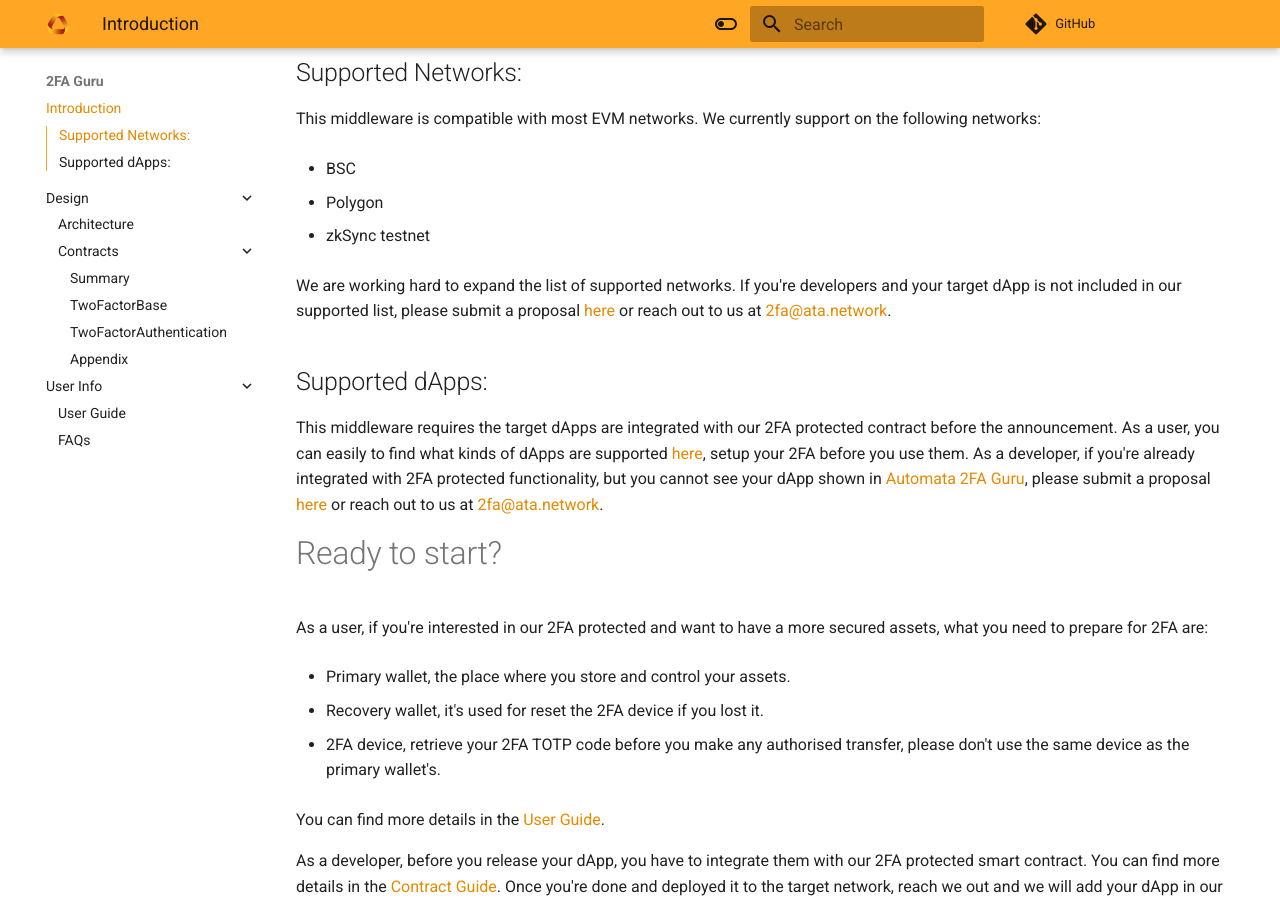
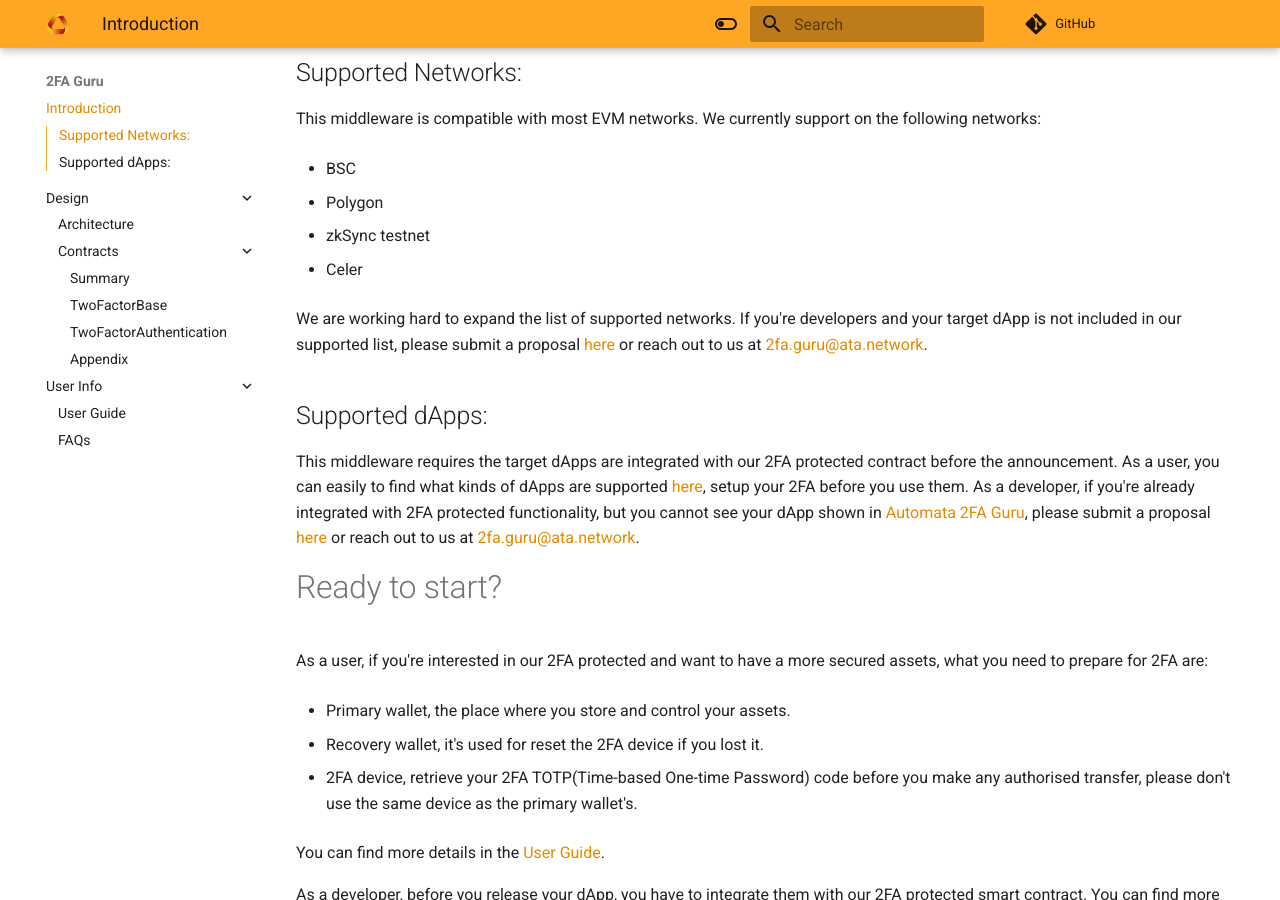
Before and after one commit to automata-network/docs, an MkDocs documentation site: the page built from docs/2fa/introduction.md, in a window 1280 px wide and 900 px high, scrolled down 433 px. Built offline with MkDocs 1.6.1 and Material for MkDocs 9.7.7, drawn with Linux system fonts in a browser that asks for light colours; nearby versions of some CDN libraries; comment, search, counter and statistics services are not loaded.

Commit message:
Update email address

```diff
--- a/docs/2fa/introduction.md
+++ b/docs/2fa/introduction.md
@@ -14,11 +14,13 @@
 
 - zkSync testnet
 
-We are working hard to expand the list of supported networks. If you're developers and your target dApp is not included in our supported list, please submit a proposal [here](https://forms.gle/xnwQZepySGiEyyNy9) or reach out to us at [2fa@ata.network](mailto:2fa@ata.network).
+- Celer
+
+We are working hard to expand the list of supported networks. If you're developers and your target dApp is not included in our supported list, please submit a proposal [here](https://forms.gle/xnwQZepySGiEyyNy9) or reach out to us at [2fa.guru@ata.network](mailto:2fa.guru@ata.network).
 
 ## Supported dApps:
 
-This middleware requires the target dApps are integrated with our 2FA protected contract before the announcement. As a user, you can easily to find what kinds of dApps are supported [here](https://app.2fa.guru), setup your 2FA before you use them. As a developer, if you're already integrated with 2FA protected functionality, but you cannot see your dApp shown in [Automata 2FA Guru](https://www.2fa.guru), please submit a proposal [here](https://forms.gle/xnwQZepySGiEyyNy9) or reach out to us at [2fa@ata.network](mailto:2fa@ata.network).
+This middleware requires the target dApps are integrated with our 2FA protected contract before the announcement. As a user, you can easily to find what kinds of dApps are supported [here](https://app.2fa.guru), setup your 2FA before you use them. As a developer, if you're already integrated with 2FA protected functionality, but you cannot see your dApp shown in [Automata 2FA Guru](https://app.2fa.guru), please submit a proposal [here](https://forms.gle/xnwQZepySGiEyyNy9) or reach out to us at [2fa.guru@ata.network](mailto:2fa@ata.network).
 
 # Ready to start?
 
@@ -28,7 +30,7 @@
 
 - Recovery wallet, it's used for reset the 2FA device if you lost it.
 
-- 2FA device, retrieve your 2FA TOTP code before you make any authorised transfer, please don't use the same device as the primary wallet's.
+- 2FA device, retrieve your 2FA TOTP(Time-based One-time Password) code before you make any authorised transfer, please don't use the same device as the primary wallet's.
 
 You can find more details in the [User Guide](./users/guide.md).
 
```
